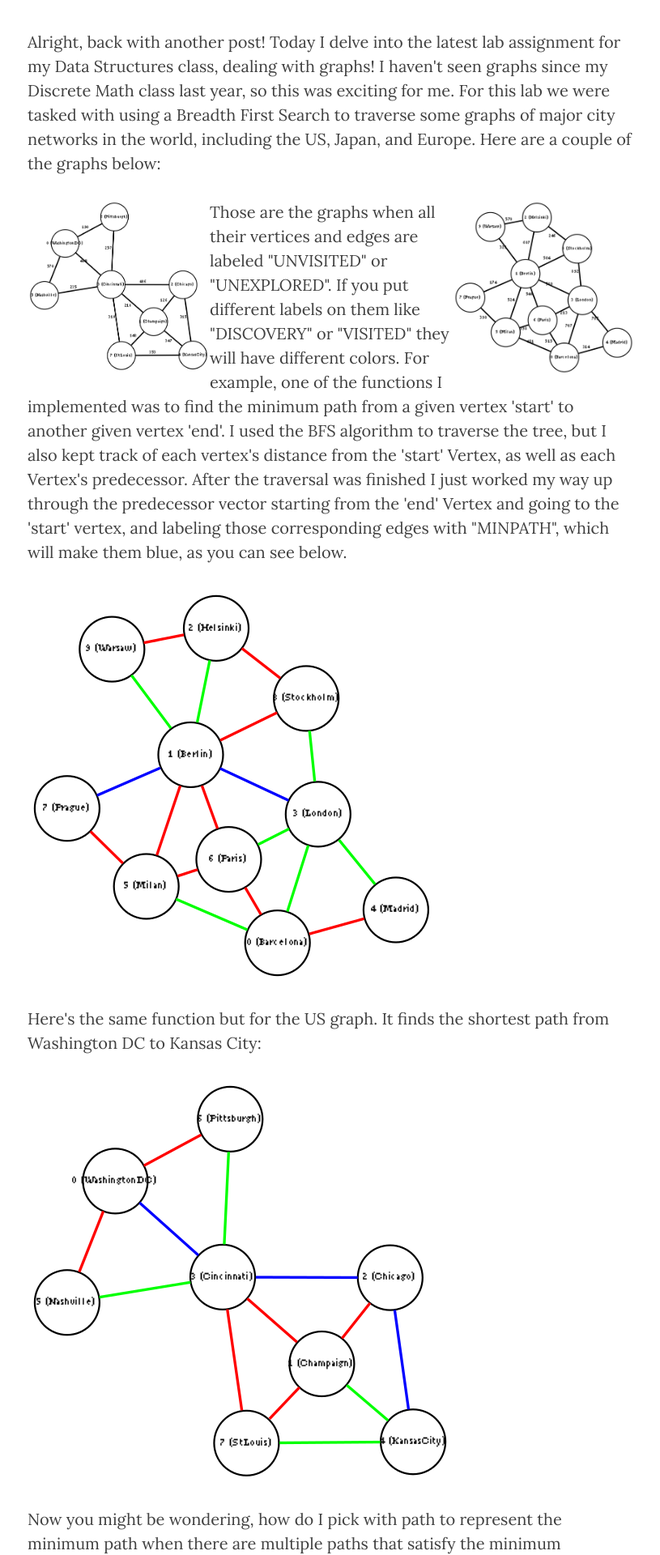
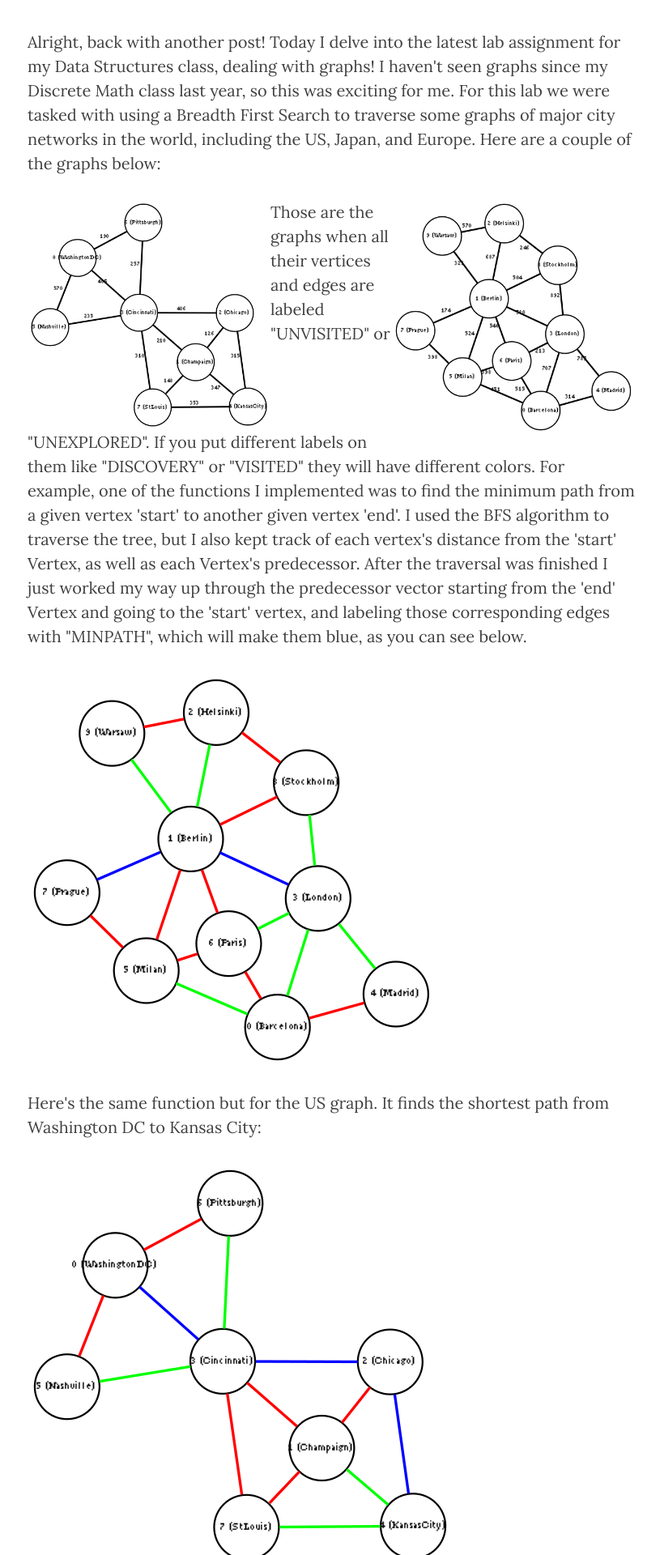
Before and after one commit to cjang5/blog, a Jekyll site: the page built from _posts/2014-12-05-glamorous-graphs.markdown, in a window 1280 px wide. Shown: the part 519-2439 px from the top of the page at 81% size, without its empty margins (231-1046 px from the left). Built offline with Jekyll 4.4.1, drawn with Linux system fonts in a browser that asks for light colours; nearby versions of some CDN libraries.

Commit message:
Update 2014-12-05-glamorous-graphs.markdown

```diff
--- a/_posts/2014-12-05-glamorous-graphs.markdown
+++ b/_posts/2014-12-05-glamorous-graphs.markdown
@@ -9,7 +9,7 @@ header-img: "img/posts/post-06/post-06-bg.png"
 
 <p>Alright, back with another post! Today I delve into the latest lab assignment for my Data Structures class, dealing with graphs! I haven't seen graphs since my Discrete Math class last year, so this was exciting for me. For this lab we were tasked with using a Breadth First Search to traverse some graphs of major city networks in the world, including the US, Japan, and Europe. Here are a couple of the graphs below: </p>
 
-<p> <img class="img-responsive" src="{{ site.baseurl }}/img/posts/post-06/united-states-mst.png" style="width:225px" align="left"> <img class="img-responsive" src="{{ site.baseurl }}/img/posts/post-06/europe.png" style="width:225px" align="right"></p>
+<p> <img class="img-responsive" src="{{ site.baseurl }}/img/posts/post-06/united-states-mst.png" style="width:300px" align="left"> <img class="img-responsive" src="{{ site.baseurl }}/img/posts/post-06/europe.png" style="width:300px" align="right"></p>
 
 <p> Those are the graphs when all their vertices and edges are labeled "UNVISITED" or "UNEXPLORED". If you put different labels on them like "DISCOVERY" or "VISITED" they will have different colors. For example, one of the functions I implemented was to find the minimum path from a given vertex 'start' to another given vertex 'end'. I used the BFS algorithm to traverse the tree, but I also kept track of each vertex's distance from the 'start' Vertex, as well as each Vertex's predecessor. After the traversal was finished I just worked my way up through the predecessor vector starting from the 'end' Vertex and going to the 'start' vertex, and labeling those corresponding edges with "MINPATH", which will make them blue, as you can see below. </p>
 
```
